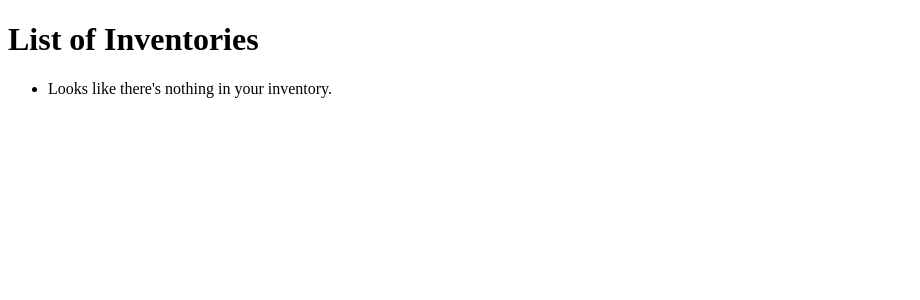
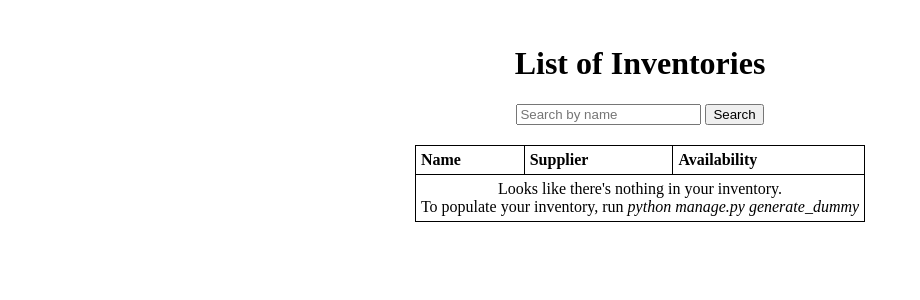
Before and after one commit to roshenmaghhan/kiratech-inventory, a Django app: page /inventory/ in a window 1280 px wide. Shown: the top 300 px of the page, without its empty margins (0-920 px from the left). Run offline with Django 5.2, Linux system fonts and the light colour scheme; data that the repository does not hold is empty.

Commit message:
feat : Added search for inventory list

```diff
--- a/inventory/serializers.py
+++ b/inventory/serializers.py
@@ -6,4 +6,4 @@ class InventorySerializer(serializers.ModelSerializer) :
 
     class Meta :
         model = Inventory
-        fields = ['name', 'supplier_name', 'availability']
+        fields = ['id', 'name', 'supplier_name', 'availability']
--- a/inventory/settings.py
+++ b/inventory/settings.py
@@ -11,6 +11,7 @@ https://docs.djangoproject.com/en/5.0/ref/settings/
 """
 
 from pathlib import Path
+import os
 
 # Build paths inside the project like this: BASE_DIR / 'subdir'.
 BASE_DIR = Path(__file__).resolve().parent.parent
@@ -119,6 +120,8 @@ USE_TZ = True
 
 STATIC_URL = 'static/'
 
+# STATICFILES_DIRS = [os.path.join(BASE_DIR, 'static/images/'),]
+
 # Default primary key field type
 # https://docs.djangoproject.com/en/5.0/ref/settings/#default-auto-field
 
--- a/inventory/templates/inventory/list.html
+++ b/inventory/templates/inventory/list.html
@@ -2,19 +2,56 @@
 <html>
 <head>
     <title>List of Inventories</title>
+    <style>
+        table, th, td {
+            border: 1px solid black;
+            border-collapse: collapse;
+            margin-left: auto;
+            margin-right: auto;
+        }
+        th, td {
+            padding: 5px;
+            text-align: left;
+        }
+
+        table {
+            margin-left: auto;
+            margin-right: auto;
+        }
+
+        h1, div {
+            text-align: center;
+        }
+
+    </style>
 </head>
 <body>
-            <h1>List of Inventories</h1>
-            <ul>
+    <h1 style="text-align: center; padding-top: 3vh;">List of Inventories</h1>
+    <div style="text-align: center;">
+        <form action="" method="get" style="display: inline-block; margin-bottom: 20px;">
+            <input type="text" name="name" placeholder="Search by name">
+            <input type="submit" value="Search">
+        </form>
+    </div>
+    <table>
+        <tr>
+            <th>Name</th>
+            <th>Supplier</th>
+            <th>Availability</th>
+        </tr>
         {% for inventory in inventories %}
-                <li>
-                    <b>Name:</b>{{ inventory.name }}<br>
-                    <b>Supplier:</b>{{ inventory.supplier }}<br>
-                    <b>Availability:</b>{{ inventory.availability }}<br>
-                </li>
-            </ul>
+        <tr>
+            <td><a href="http://localhost:8000/inventory/{{ inventory.id }}">{{ inventory.name }}</a></td>
+            <td>{{ inventory.supplier_name }}</td>
+            <td>{{ inventory.availability }}</td>
+        </tr>
         {% empty %}
-            <li>Looks like there's nothing in your inventory.</li>
+        <tr>
+            <td colspan="4" style="text-align: center;">Looks like there's nothing in your inventory. <br>
+            To populate your inventory, run <i>python manage.py generate_dummy</i>
+            </td>
+        </tr>
         {% endfor %}
+    </table>
 </body>
 </html>
--- a/inventory/views.py
+++ b/inventory/views.py
@@ -20,6 +20,9 @@ class InventoryList(generics.ListAPIView) :
 
 def inventory_list(request) :
     api_url = 'http://localhost:8000/api/inventory'
+    name = request.GET.get('name', '')
+    if name :
+        api_url += f'?name={name}'
     response = requests.get(api_url)
     inventories = response.json() if response.status_code == 200 else []
     return render(request, 'inventory/list.html', {'inventories' : inventories})
```
Also changed, not shown: inventory/templates/inventory/info.html (+32 -5 lines), inventory/static/images/1.jpeg (added), inventory/static/images/10.jpeg (added), inventory/static/images/2.jpeg (added), inventory/static/images/3.jpeg (added), inventory/static/images/4.jpeg (added), inventory/static/images/5.jpeg (added), inventory/static/images/6.jpeg (added), inventory/static/images/7.jpeg (added), inventory/static/images/8.jpeg (added), inventory/static/images/9.jpeg (added). Lines whose indentation alone changed are shown as unchanged.
